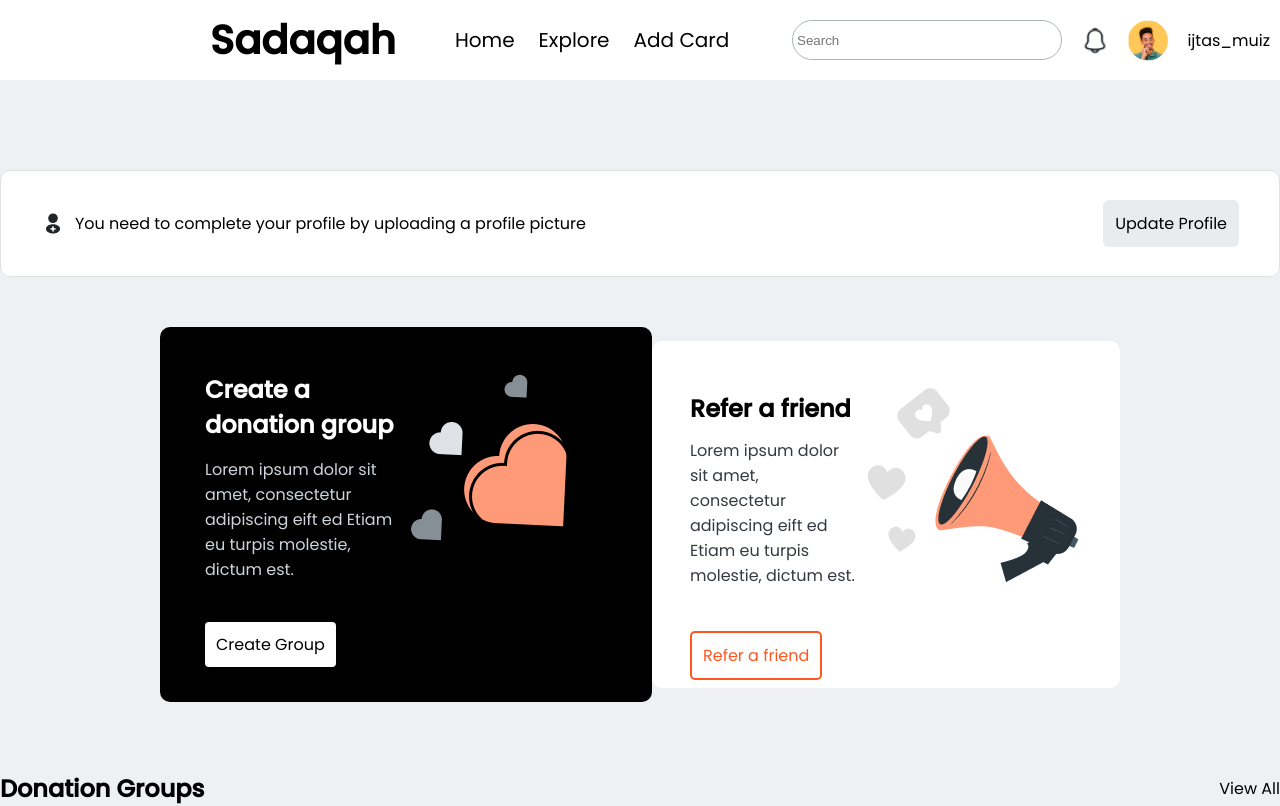
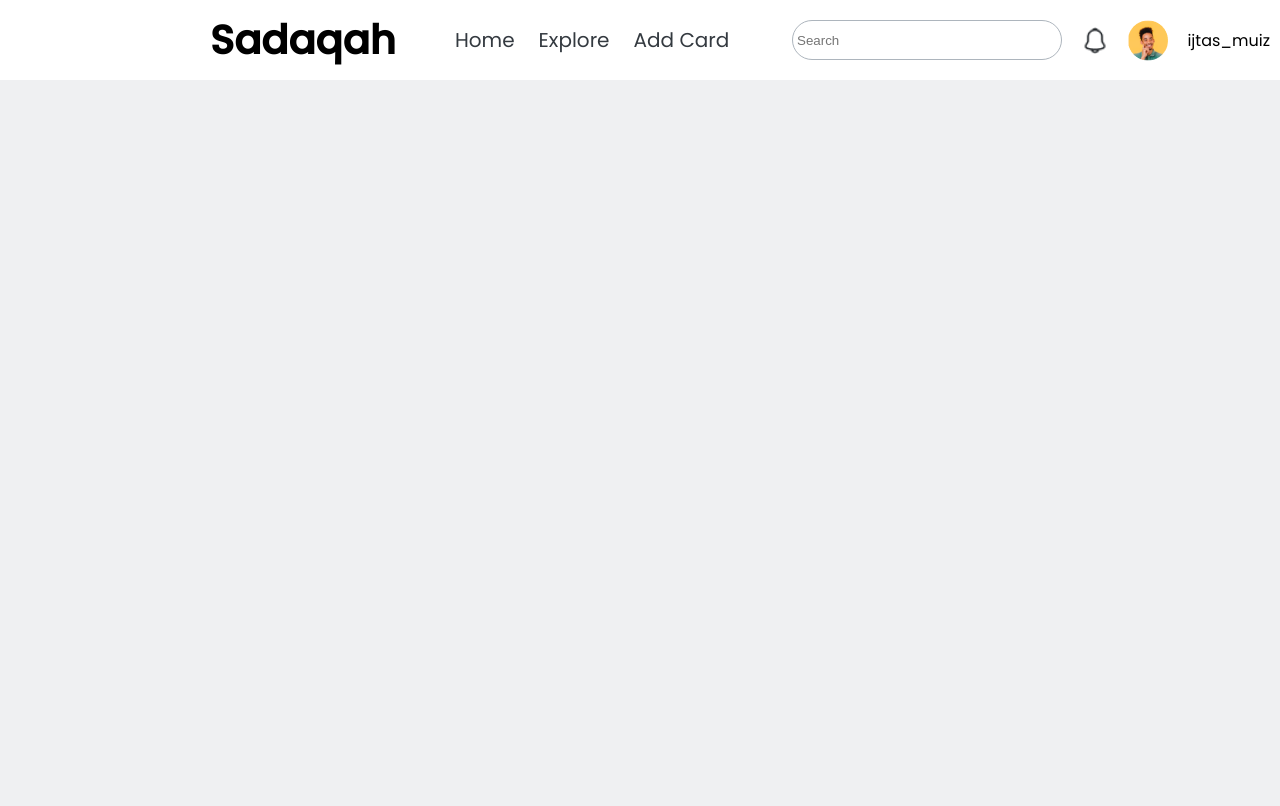
Before and after one commit to IderaNimah/Sadaqah-App, a React (Vite) app: page /explore in a window 1280 px wide. Shown: the top 806 px of the page. Built offline with nearby package versions, Linux system fonts and the light colour scheme; the HTML template or start-up script is replaced by a standard one.

Commit message:
router linked

```diff
--- a/package.json
+++ b/package.json
@@ -11,7 +11,8 @@
   },
   "dependencies": {
     "react": "^18.3.1",
-    "react-dom": "^18.3.1"
+    "react-dom": "^18.3.1",
+    "react-router-dom": "^6.28.0"
   },
   "devDependencies": {
     "@eslint/js": "^9.11.1",
--- a/src/App.css
+++ b/src/App.css
@@ -46,8 +46,12 @@ nav ul {
 nav li {
   font-size: 20px;
 }
-nav li:hover {
+.nav-link:hover {
   color: #fd561e;
+}
+.nav-link{
+  text-decoration: none;
+  color: #343A40;
 }
 
 .notif {
--- a/src/App.jsx
+++ b/src/App.jsx
@@ -1,21 +1,31 @@
+import { BrowserRouter, Routes, Route } from "react-router-dom";
 import "./App.css";
 import Header from "./components/Header.jsx";
 import DonationMain from "./components/Donationmain.jsx";
 import JoinDonation from "./components/JoinDonation.jsx";
 import Minimain from "./components/Minimain.jsx";
+import Explore from "./components/Explore.jsx";
 
 function App() {
   return (
-    <>
-      <Header />
-      <Minimain />
-      <DonationMain/>
-      <JoinDonation/>
-    </>
+    <BrowserRouter>
+      <Header /> {/* Header stays here, always visible */}
+      <Routes>
+        {/* Render components based on the current route */}
+        <Route
+          path="/"
+          element={
+            <>
+              <Minimain />
+              <DonationMain />
+              <JoinDonation />
+            </>
+          }
+        />
+        <Route path="/explore" element={<Explore />} />
+      </Routes>
+    </BrowserRouter>
   );
 }
 
-
-
-
 export default App;
--- /dev/null
+++ b/src/components/Explore.jsx
@@ -0,0 +1,11 @@
+
+
+function Explore() {
+    return (
+        <div>
+
+        </div>
+    )
+}
+
+export default Explore;
--- a/src/components/Header.jsx
+++ b/src/components/Header.jsx
@@ -1,3 +1,4 @@
+import {Link} from "react-router-dom";
 
 function Header() {
     return (
@@ -9,10 +10,15 @@ function Header() {
             </div>
             <nav>
               <ul>
-
-              <li> Home </li>
-              <li>Explore</li>
-              <li>Add Card</li>
+                <li>
+                <Link to="/" className="nav-link">Home</Link>
+                </li>
+                <li>
+                <Link to="/explore" className="nav-link">Explore</Link>
+                </li>
+                <li>
+                <Link to="/" className="nav-link">Add Card</Link>
+                </li>
               </ul>
             </nav>
           </div>
```
Also changed, not shown: 1 other file (tests, documents, lock files or other folders).
